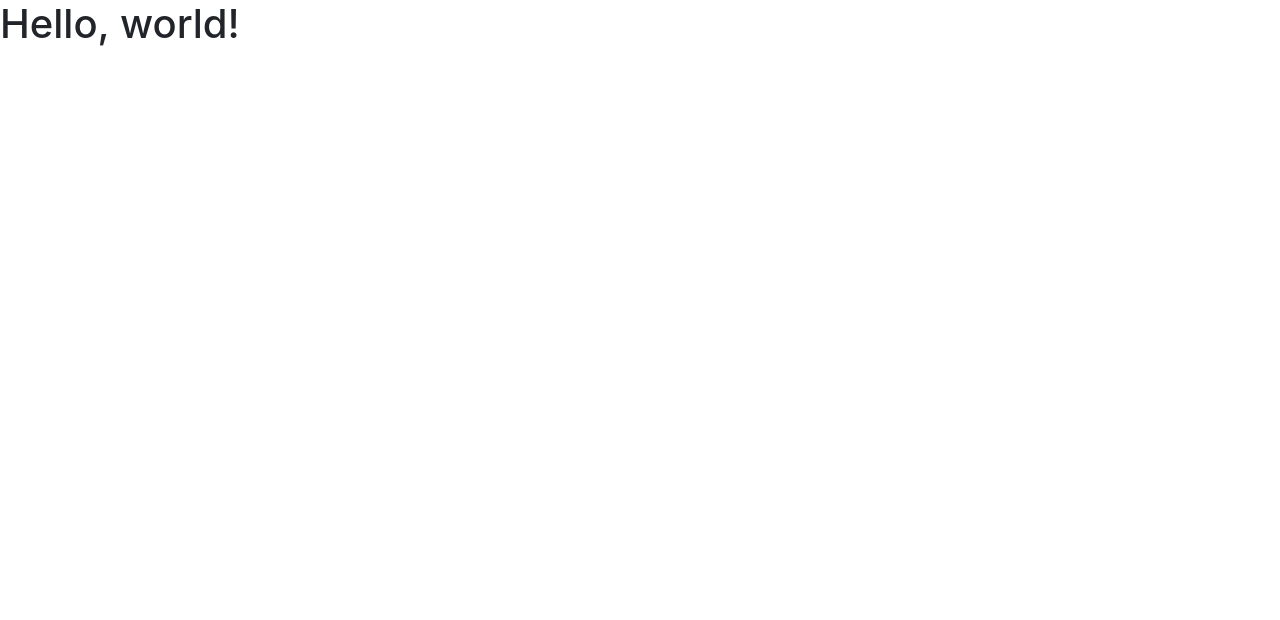
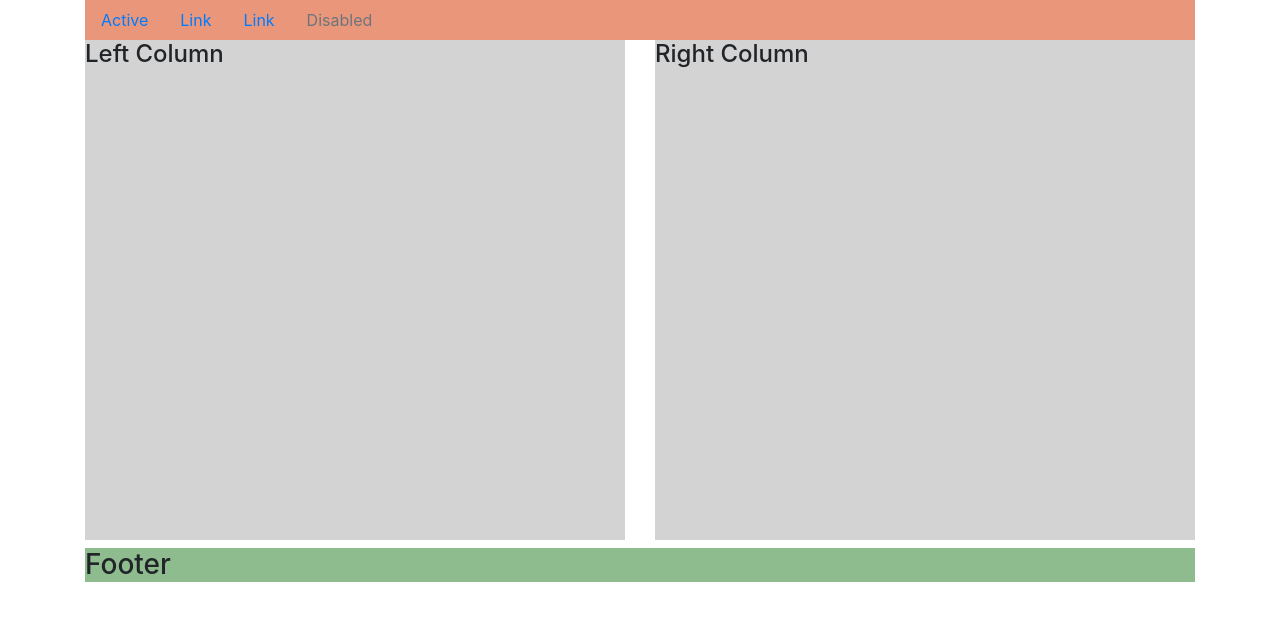
Before and after one commit to sporontinno/bootstrap-boilerplate, a plain HTML site: page index.html in a window 1280 px wide. Drawn offline with nearby package versions, Linux system fonts and the light colour scheme.

Commit message:
modified index file to include nav, left column, right column and footer with different background colors

```diff
--- a/index.html
+++ b/index.html
@@ -12,9 +12,28 @@
     <link rel="stylesheet" href="css/styles.css">
 
     <title>Hello, world!</title>
+    <style>
+
+      .nav {
+        background-color:darksalmon;
+      }
+
+      h4 {
+        background-color:lightgrey;
+        height: 500px;
+        margin-left: 0;
+        margin-right: 0;
+
+      }
+
+      h3 {
+        background-color:darkseagreen;
+      }
+
+    </style>
   </head>
   <body>
-    <h1>Hello, world!</h1>
+
 
     <!-- Optional JavaScript; choose one of the two! -->
 
@@ -27,5 +46,38 @@
     <script src="https://cdn.jsdelivr.net/npm/popper.js@1.16.1/dist/umd/popper.min.js" integrity="sha384-9/reFTGAW83EW2RDu2S0VKaIzap3H66lZH81PoYlFhbGU+6BZp6G7niu735Sk7lN" crossorigin="anonymous"></script>
     <script src="https://cdn.jsdelivr.net/npm/bootstrap@4.5.3/dist/js/bootstrap.min.js" integrity="sha384-w1Q4orYjBQndcko6MimVbzY0tgp4pWB4lZ7lr30WKz0vr/aWKhXdBNmNb5D92v7s" crossorigin="anonymous"></script>
     -->
+
+
+    <div class="container">
+      <div class="row">
+        <div class="col-12">
+          <ul class="nav">
+            <li class="nav-item">
+              <a class="nav-link active" href="#">Active</a>
+            </li>
+            <li class="nav-item">
+              <a class="nav-link" href="#">Link</a>
+            </li>
+            <li class="nav-item">
+              <a class="nav-link" href="#">Link</a>
+            </li>
+            <li class="nav-item">
+              <a class="nav-link disabled" href="#" tabindex="-1" aria-disabled="true">Disabled</a>
+            </li>
+          </ul>
+        </div>
+      </div>
+      <div class="row">
+        <div class="col-6">
+          <h4>Left Column</h1>
+        </div>
+        <div class="col-6">
+          <h4>Right Column</h1>
+        </div>
+        <div class="col-12">
+          <h3>Footer</h3>
+        </div>
+      </div>
+    </div>
   </body>
 </html>
```
